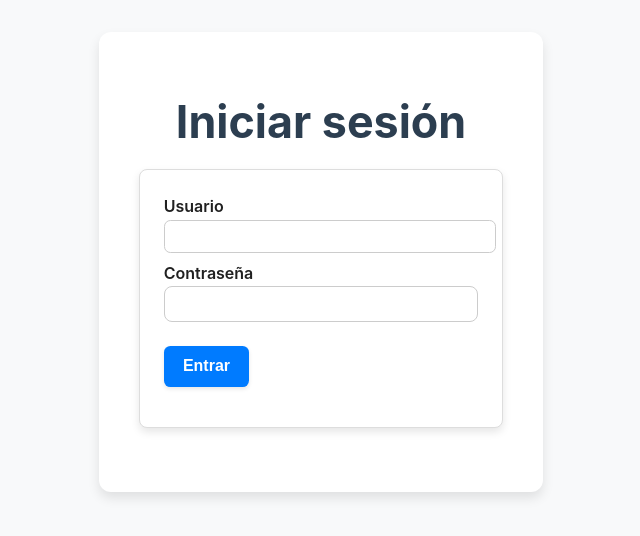
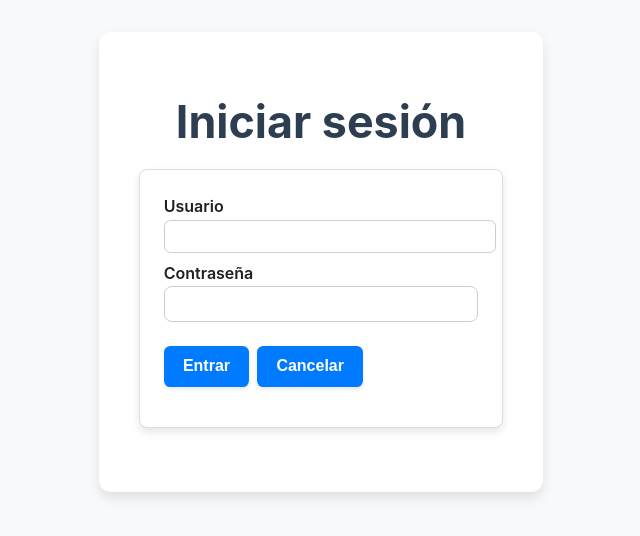
Before and after one commit to coxmau77/PIF_react, a React (Vite) app: page /login in a window 1280 px wide. Shown: the top 536 px of the page, without its empty margins (319-959 px from the left). Built offline with nearby package versions, Linux system fonts and the light colour scheme.

Commit message:
upload: registro (SignUp) como en el inicio de sesión (SignIn) + localStorage

```diff
--- a/src/pages/Auth/SignIn.jsx
+++ b/src/pages/Auth/SignIn.jsx
@@ -34,7 +34,10 @@ export default function SignIn() {
         <label htmlFor="signin-password">Contraseña
           <input id="signin-password" name="password" type="password" value={form.password} onChange={handleChange} required autoComplete="current-password" />
         </label>
-        <button type="submit">Entrar</button>
+        <div style={{ display: 'flex', gap: 8 }}>
+          <button type="submit">Entrar</button>
+          <button type="button" onClick={() => navigate(-1)}>Cancelar</button>
+        </div>
         {error && <p style={{ color: 'red' }}>{error}</p>}
       </form>
     </section>
--- a/src/pages/Auth/SignUp.jsx
+++ b/src/pages/Auth/SignUp.jsx
@@ -40,7 +40,10 @@ export default function SignUp() {
             <option value="admin">Administrador</option>
           </select>
         </label>
-        <button type="submit">Registrarse</button>
+        <div style={{ display: 'flex', gap: 8 }}>
+          <button type="submit">Registrarse</button>
+          <button type="button" onClick={() => navigate(-1)}>Cancelar</button>
+        </div>
         {error && <p style={{ color: 'red' }}>{error}</p>}
       </form>
     </section>
```
